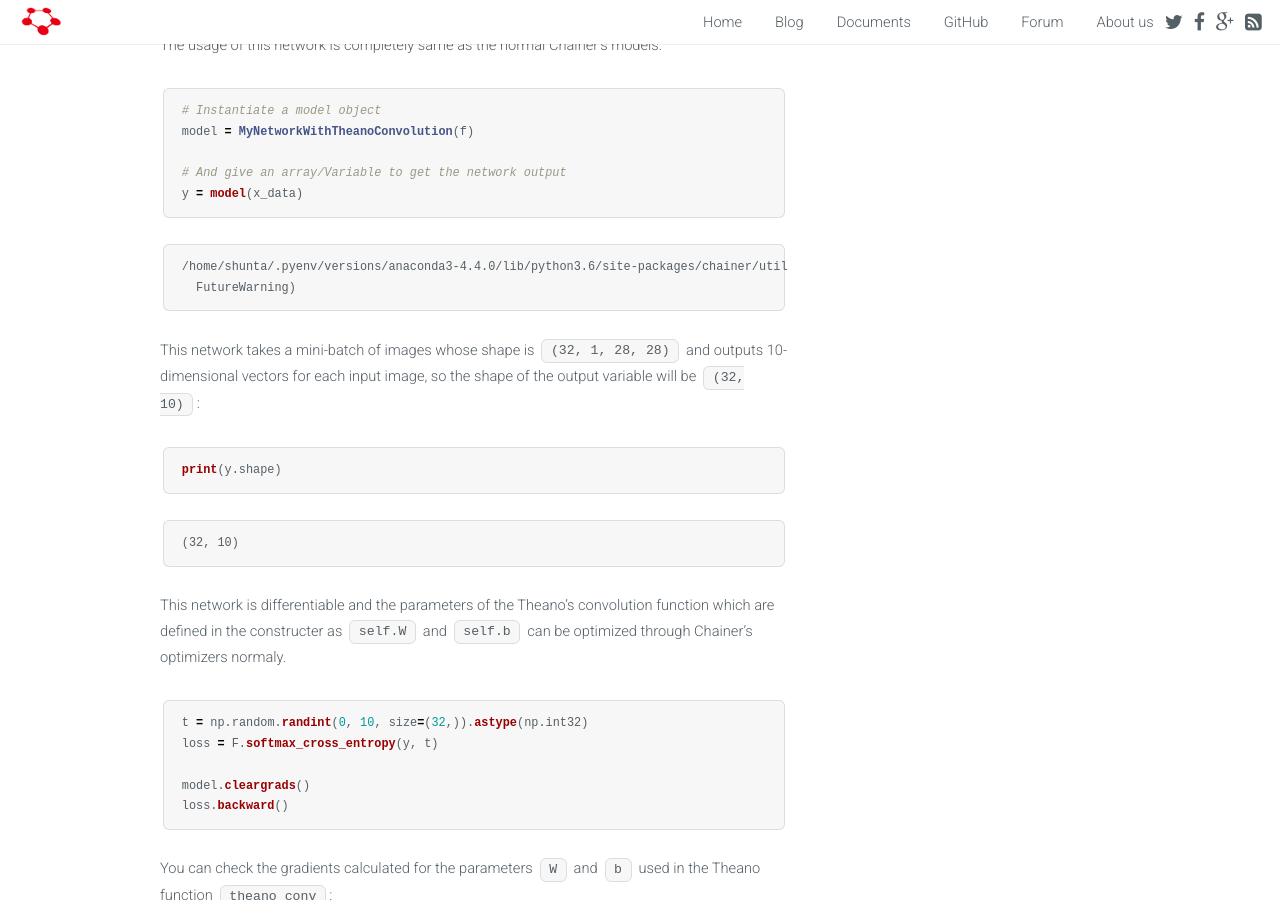
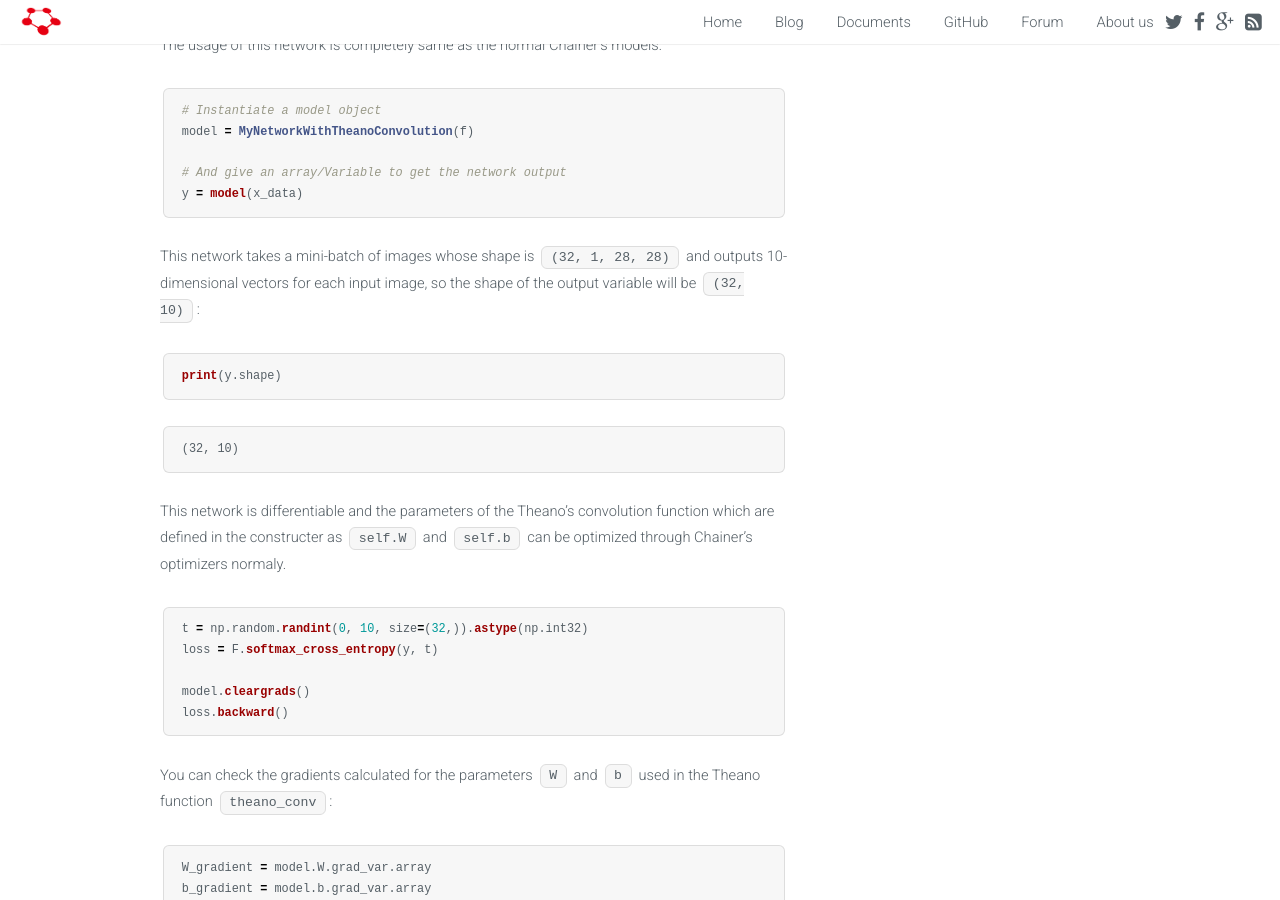
Before and after one commit to chainer/chainer.org, a Jekyll site: the page built from _posts/2017-10-06-chainer-for-theano-users.md, in a window 1280 px wide and 900 px high, scrolled down 5491 px. Built offline with Jekyll 4.4.1, drawn with Linux system fonts in a browser that asks for light colours.

Commit message:
Remove 'Future warning' lines

````diff
--- a/_posts/2017-10-06-chainer-for-theano-users.md
+++ b/_posts/2017-10-06-chainer-for-theano-users.md
@@ -228,9 +228,6 @@ model = MyNetworkWithTheanoConvolution(f)
 y = model(x_data)
 ```
 
-    /home/shunta/.pyenv/versions/anaconda3-4.4.0/lib/python3.6/site-packages/chainer/utils/experimental.py:104: FutureWarning: chainer.functions.TheanoFunction is experimental. The interface can change in the future.
-      FutureWarning)
-
 
 This network takes a mini-batch of images whose shape is `(32, 1, 28, 28)` and outputs 10-dimensional vectors for each input image, so the shape of the output variable will be `(32, 10)`:
 
````
